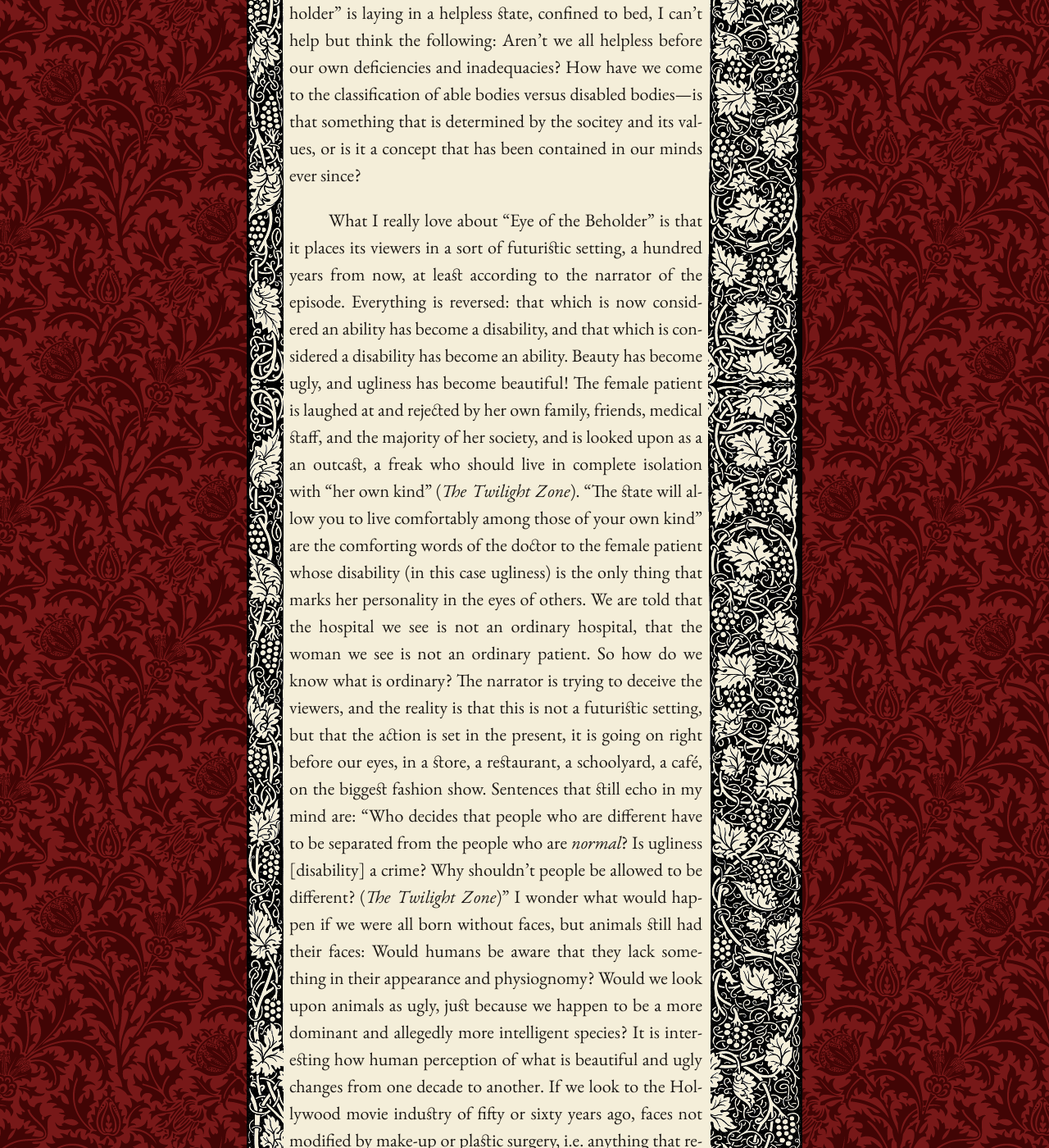
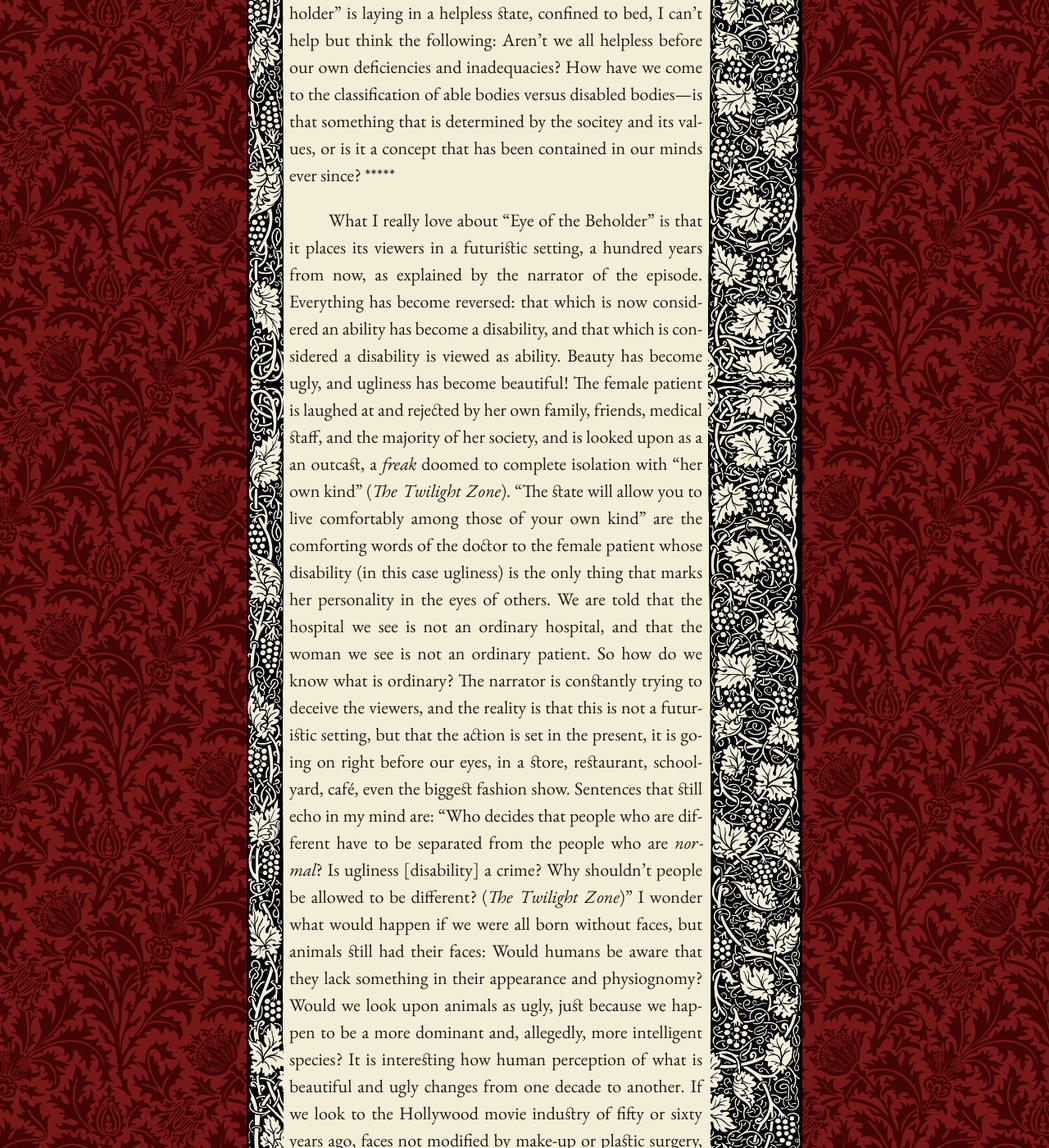
Before and after one commit to mpasovic/majapasovic.org, a Jekyll site: the page built from _posts/2012-05-19-twilight-zone.md, in a window 1280 px wide and 1400 px high, scrolled down 3479 px. Shown: the whole window at 82% size. Built offline with Jekyll 4.4.1, drawn with Linux system fonts in a browser that asks for light colours; nearby versions of some CDN libraries; some of the changed text lies outside the part shown.

Commit message:
Updated 2012-05-19-twilight-zone.md

```diff
--- a/_posts/2012-05-19-twilight-zone.md
+++ b/_posts/2012-05-19-twilight-zone.md
@@ -45,6 +45,7 @@ most of us will not look upon such bodies as beautiful or appealing.
 Today’s impact of the media and the fashion industry teaches both
 non-disabled and disabled people to alter their bodies in order to fit
 within the *beau idéal*.
+*****
 
 I have always wondered how we came to define what is beautiful and what
 is ugly? As Mark P. O’Tool suggests in his essay *Disability and the
@@ -93,34 +94,35 @@ deficiencies and inadequacies? How have we come to the classification of
 able bodies versus disabled bodies—is that something that is determined by
 the socitey and its values, or is it a concept that has been contained in our
 minds ever since?
+*****
 
 What I really love about “Eye of the Beholder” is that it places its
-viewers in a sort of futuristic setting, a hundred years from now, at
-least according to the narrator of the episode. Everything is reversed:
+viewers in a futuristic setting, a hundred years from now, as explained
+by the narrator of the episode. Everything has become reversed:
 that which is now considered an ability has become a disability, and
-that which is considered a disability has become an ability. Beauty has
+that which is considered a disability is viewed as ability. Beauty has
 become ugly, and ugliness has become beautiful! The female patient is
 laughed at and rejected by her own family, friends, medical staff, and
-the majority of her society, and is looked upon as a an outcast, a freak
-who should live in complete isolation with “her own kind” (*The Twilight
+the majority of her society, and is looked upon as a an outcast, a *freak*
+doomed to complete isolation with “her own kind” (*The Twilight
 Zone*). “The state will allow you to live comfortably among those of
 your own kind” are the comforting words of the doctor to the female
 patient whose disability (in this case ugliness) is the only thing that
 marks her personality in the eyes of others. We are told that the
-hospital we see is not an ordinary hospital, that the woman we see is
+hospital we see is not an ordinary hospital, and that the woman we see is
 not an ordinary patient. So how do we know what is ordinary? The
-narrator is trying to deceive the viewers, and the reality is that this
+narrator is constantly trying to deceive the viewers, and the reality is that this
 is not a futuristic setting, but that the action is set in the present,
-it is going on right before our eyes, in a store, a restaurant, a
-schoolyard, a café, on the biggest fashion show. Sentences that still
+it is going on right before our eyes, in a store, restaurant,
+schoolyard, café, even the biggest fashion show. Sentences that still
 echo in my mind are: “Who decides that people who are different have to
 be separated from the people who are *normal*? Is ugliness [disability]
 a crime? Why shouldn’t people be allowed to be different? (*The Twilight
 Zone*)" I wonder what would happen if we were all born without faces,
 but animals still had their faces: Would humans be aware that they lack
 something in their appearance and physiognomy? Would we look upon
-animals as ugly, just because we happen to be a more dominant and
-allegedly more intelligent species? It is interesting how human
+animals as ugly, just because we happen to be a more dominant and,
+allegedly, more intelligent species? It is interesting how human
 perception of what is beautiful and ugly changes from one decade to
 another. If we look to the Hollywood movie industry of fifty or sixty
 years ago, faces not modified by make-up or plastic surgery, i.e.
```
Also changed, not shown: other parts of _posts/2012-05-19-twilight-zone.md (+9 -7 lines).
